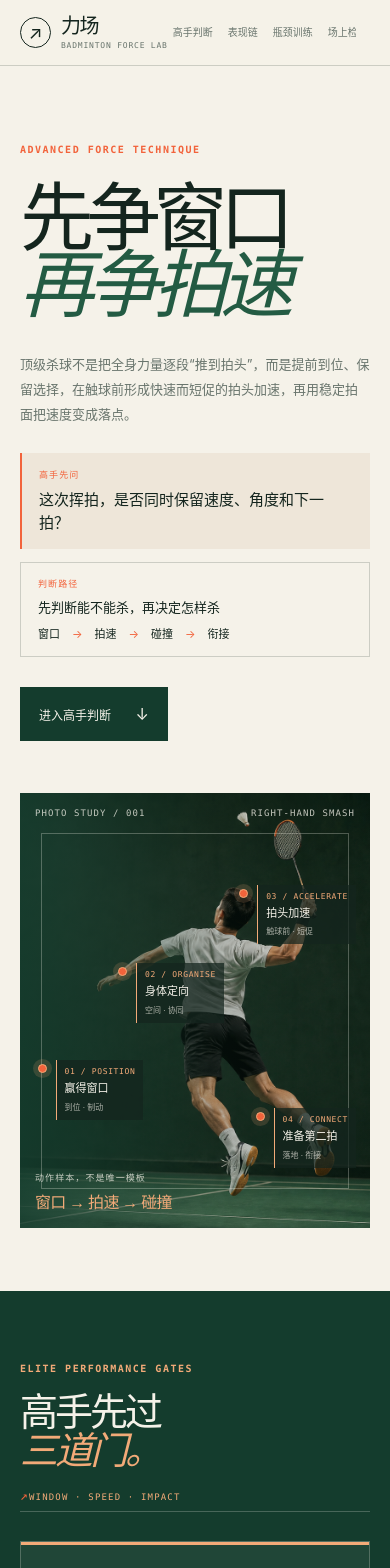
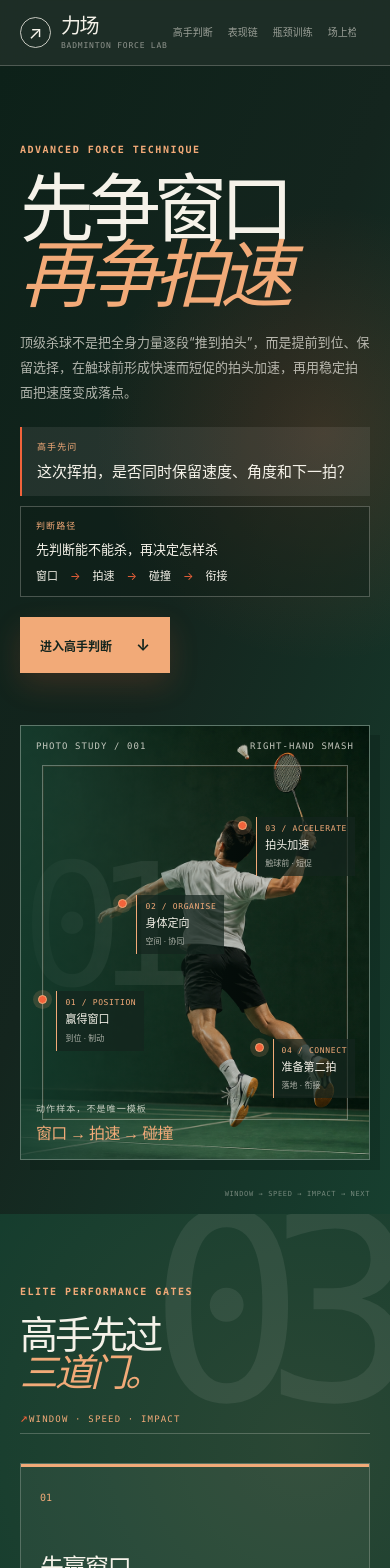
Before and after one commit to dr-birdkiwi/badminton-lab, a Next.js app: page / in a window 390 px wide. Shown: the top 1568 px of the page. Built offline with nearby package versions, Linux system fonts and the light colour scheme.

Commit message:
Reart direct the force lab visual system

```diff
--- a/app/globals.css
+++ b/app/globals.css
@@ -26,42 +26,47 @@ button { cursor: pointer; }
 button:focus-visible, a:focus-visible { outline: 2px solid var(--orange); outline-offset: 4px; }
 .force-site { min-height: 100vh; overflow: hidden; background: var(--paper); }
 
-.force-header { position: sticky; top: 0; z-index: 10; display: grid; grid-template-columns: 220px 1fr 150px; align-items: center; min-height: 76px; padding: 0 5vw; border-bottom: 1px solid var(--line); background: rgba(245, 242, 233, .97); }
-.force-brand { display: flex; align-items: center; gap: 10px; padding: 0; border: 0; color: var(--ink); background: transparent; text-align: left; }
+.force-header { position: sticky; top: 0; z-index: 10; display: grid; grid-template-columns: 220px 1fr 150px; align-items: center; min-height: 76px; padding: 0 5vw; border-bottom: 1px solid var(--white-line); background: rgba(20, 37, 30, .96); backdrop-filter: blur(16px); }
+.force-brand { display: flex; align-items: center; gap: 10px; padding: 0; border: 0; color: var(--paper); background: transparent; text-align: left; }
 .force-brand > span:last-child { display: flex; flex-direction: column; }
 .force-brand strong { font-size: 20px; line-height: 1; font-weight: 500; letter-spacing: -.08em; }
-.force-brand small { margin-top: 5px; color: var(--muted); font: 8px var(--mono); letter-spacing: .1em; }
-.force-mark { display: grid; place-items: center; width: 31px; height: 31px; border: 1px solid var(--ink); border-radius: 50%; font-size: 18px; }
+.force-brand small { margin-top: 5px; color: rgba(245, 242, 233, .52); font: 8px var(--mono); letter-spacing: .1em; }
+.force-mark { display: grid; place-items: center; width: 31px; height: 31px; border: 1px solid rgba(245, 242, 233, .78); border-radius: 50%; font-size: 18px; }
 .force-header nav { display: flex; justify-content: center; gap: clamp(20px, 3vw, 46px); }
-.force-header nav button { position: relative; display: inline-flex; align-items: center; min-height: 28px; padding: 0; border: 0; color: var(--muted); background: transparent; font-size: 12px; transition: color .2s ease; }
+.force-header nav button { position: relative; display: inline-flex; align-items: center; min-height: 28px; padding: 0; border: 0; color: rgba(245, 242, 233, .58); background: transparent; font-size: 12px; transition: color .2s ease; }
 .force-header nav button::after { content: ''; position: absolute; right: 0; bottom: -4px; left: 0; height: 2px; background: var(--orange); transform: scaleX(0); transform-origin: left; transition: transform .2s ease; }
 .force-header nav button:hover { color: var(--orange); }
-.force-header nav button.active { color: var(--ink); }
+.force-header nav button.active { color: var(--paper); }
 .force-header nav button.active::after { transform: scaleX(1); }
-.header-index { justify-self: end; color: var(--muted); font: 9px var(--mono); letter-spacing: .1em; }
+.header-index { justify-self: end; color: rgba(245, 242, 233, .58); font: 9px var(--mono); letter-spacing: .1em; }
 
 .force-section { scroll-margin-top: 82px; padding: 9vw 10vw; }
-.force-hero { display: grid; grid-template-columns: .85fr 1.15fr; gap: 7vw; padding-top: 9vw; padding-bottom: 8vw; }
+.force-hero { position: relative; display: grid; grid-template-columns: .78fr 1.22fr; gap: 4vw; min-height: calc(100svh - 76px); overflow: hidden; padding: 6vw 5vw 5vw; color: var(--paper); background: radial-gradient(circle at 83% 32%, rgba(242, 99, 59, .16), transparent 27%), linear-gradient(112deg, #0d2119 0%, var(--ink) 47%, #173f2f 100%); }
+.force-hero::before { content: 'FORCE / 01'; position: absolute; z-index: 0; top: 52%; left: 16px; color: rgba(245, 242, 233, .18); font: 9px var(--mono); letter-spacing: .22em; transform: rotate(-90deg); }
+.force-hero::after { content: 'WINDOW  →  SPEED  →  IMPACT  →  NEXT'; position: absolute; right: 5vw; bottom: 22px; color: rgba(245, 242, 233, .42); font: 8px var(--mono); letter-spacing: .16em; }
 .eyebrow, .section-label { color: var(--orange); font: 700 10px var(--mono); letter-spacing: .15em; text-transform: uppercase; }
-.hero-copy { align-self: center; max-width: 570px; }
-.hero-copy h1 { margin: 26px 0 0; font-size: clamp(65px, 8vw, 124px); font-weight: 400; line-height: .88; letter-spacing: -.1em; }
+.force-hero .eyebrow { color: var(--orange-soft); }
+.hero-copy { position: relative; z-index: 2; align-self: center; max-width: 570px; transform: translateY(-3vw); }
+.hero-copy h1 { margin: 18px 0 0; color: var(--paper); font-size: clamp(69px, 8.5vw, 132px); font-weight: 400; line-height: .86; letter-spacing: -.1em; }
 .hero-copy h1 em, h2 em { color: var(--forest-2); font-family: var(--serif); font-weight: 400; }
-.hero-copy > p { max-width: 485px; margin: 35px 0 27px; color: var(--muted); font-size: 14px; line-height: 1.9; }
-.hero-question { display: grid; gap: 8px; max-width: 455px; padding: 15px 17px; border-left: 2px solid var(--orange); background: #eee6d9; }
-.hero-question span, .hero-ramp > span { color: var(--orange); font: 9px var(--mono); letter-spacing: .12em; }
-.hero-question strong { font-size: 15px; font-weight: 400; line-height: 1.5; }
-.hero-ramp { display: grid; gap: 8px; max-width: 455px; margin-top: 13px; padding: 14px 17px; border: 1px solid var(--line); }
-.hero-ramp strong { font-size: 13px; font-weight: 400; }
-.hero-ramp div { display: flex; align-items: center; gap: 12px; color: var(--muted); font-size: 11px; }
-.hero-ramp b { color: var(--ink); font-weight: 500; }
+.force-hero .hero-copy h1 em { color: var(--orange-soft); }
+.hero-copy > p { max-width: 485px; margin: 24px 0 22px; color: rgba(245, 242, 233, .7); font-size: 14px; line-height: 1.9; }
+.hero-question { display: grid; gap: 8px; max-width: 455px; padding: 13px 15px; border-left: 2px solid var(--orange); background: rgba(245, 242, 233, .08); }
+.hero-question span, .hero-ramp > span { color: var(--orange-soft); font: 9px var(--mono); letter-spacing: .12em; }
+.hero-question strong { color: var(--paper); font-size: 15px; font-weight: 400; line-height: 1.5; }
+.hero-ramp { display: grid; gap: 8px; max-width: 455px; margin-top: 10px; padding: 12px 15px; border: 1px solid rgba(245, 242, 233, .25); background: rgba(10, 27, 20, .32); }
+.hero-ramp strong { color: var(--paper); font-size: 13px; font-weight: 400; }
+.hero-ramp div { display: flex; align-items: center; gap: 12px; color: rgba(245, 242, 233, .58); font-size: 11px; }
+.hero-ramp b { color: var(--paper); font-weight: 500; }
 .hero-ramp i { color: var(--orange); font-style: normal; }
-.dark-button { margin-top: 30px; padding: 15px 19px; border: 0; color: var(--paper); background: var(--forest); font-size: 12px; }
+.dark-button { margin-top: 20px; padding: 16px 20px; border: 0; color: var(--ink); background: var(--orange-soft); font-size: 12px; font-weight: 600; box-shadow: 0 12px 30px rgba(242, 99, 59, .16); }
 .dark-button span { margin-left: 21px; font-size: 16px; }
 
-.mechanics-plate { position: relative; min-height: 555px; overflow: hidden; padding: 21px; color: var(--paper); background: var(--forest); }
-.hero-visual img { position: absolute; inset: 0; width: 100%; height: 100%; object-fit: cover; object-position: 64% center; }
-.hero-visual::after { content: ''; position: absolute; inset: 10% 8%; border: 1px solid rgba(245, 242, 233, .28); pointer-events: none; }
-.hero-visual-shade { position: absolute; inset: 0; background: linear-gradient(90deg, rgba(20, 60, 45, .92) 0%, rgba(20, 60, 45, .44) 29%, rgba(20, 60, 45, .05) 70%); }
+.mechanics-plate { position: relative; z-index: 1; min-height: min(70vh, 700px); height: min(70vh, 700px); overflow: hidden; padding: 21px; color: var(--paper); border: 1px solid rgba(245, 242, 233, .32); box-shadow: 20px 20px 0 rgba(10, 27, 20, .32); background: var(--forest); }
+.hero-visual img { position: absolute; inset: 0; width: 100%; height: 100%; object-fit: cover; object-position: 64% center; filter: saturate(1.12) contrast(1.05); }
+.hero-visual::before { content: '01'; position: absolute; z-index: 1; top: 28%; left: 2%; color: rgba(245, 242, 233, .13); font: 280px/.72 var(--mono); letter-spacing: -.18em; mix-blend-mode: screen; pointer-events: none; }
+.hero-visual::after { content: ''; position: absolute; z-index: 2; inset: 8% 7%; border: 1px solid rgba(245, 242, 233, .34); box-shadow: inset 0 0 0 1px rgba(242, 99, 59, .08); pointer-events: none; }
+.hero-visual-shade { position: absolute; z-index: 2; inset: 0; background: radial-gradient(circle at 77% 25%, rgba(242, 99, 59, .34), transparent 17%), linear-gradient(90deg, rgba(20, 60, 45, .9) 0%, rgba(20, 60, 45, .38) 31%, rgba(20, 60, 45, .06) 73%); }
 .plate-meta, .plate-footer { position: relative; z-index: 2; display: flex; justify-content: space-between; color: rgba(245, 242, 233, .78); font: 9px var(--mono); letter-spacing: .12em; }
 .visual-label { position: absolute; z-index: 3; display: flex; align-items: start; gap: 9px; color: var(--paper); }
 .visual-label i { display: block; width: 9px; height: 9px; margin-top: 4px; border: 1px solid var(--orange-soft); border-radius: 50%; background: var(--orange); box-shadow: 0 0 0 5px rgba(242, 170, 120, .16); }
@@ -76,7 +81,9 @@ button:focus-visible, a:focus-visible { outline: 2px solid var(--orange); outlin
 .plate-footer { position: absolute; right: 21px; bottom: 20px; left: 21px; align-items: end; }
 .plate-footer strong { color: var(--orange-soft); font: 19px var(--serif); letter-spacing: -.04em; }
 
-.principles-section { color: var(--paper); background: var(--forest); }
+.principles-section { position: relative; overflow: hidden; color: var(--paper); background: radial-gradient(circle at 78% 12%, rgba(242, 170, 120, .1), transparent 24%), var(--forest); }
+.principles-section::before { content: '03'; position: absolute; top: -2vw; right: 3vw; color: rgba(245, 242, 233, .08); font: 260px/.8 var(--mono); letter-spacing: -.16em; pointer-events: none; }
+.principles-section > * { position: relative; z-index: 1; }
 .principles-section .section-label, .principles-section .section-index { color: var(--orange-soft); }
 .section-heading { display: flex; justify-content: space-between; align-items: end; gap: 30px; margin-bottom: 40px; }
 .section-heading h2 { margin: 15px 0 0; font-size: clamp(38px, 4.7vw, 68px); font-weight: 400; line-height: .98; letter-spacing: -.08em; }
@@ -108,7 +115,7 @@ button:focus-visible, a:focus-visible { outline: 2px solid var(--orange); outlin
 .shot-choice article h3 { margin: 45px 0 18px; color: var(--paper); font-size: 21px; font-weight: 400; letter-spacing: -.05em; }
 .shot-choice article p { display: grid; grid-template-columns: 42px 1fr; gap: 10px; margin: 10px 0 0; color: rgba(245, 242, 233, .65); font-size: 11px; line-height: 1.65; }
 
-.force-path-section { background: var(--paper); }
+.force-path-section { background-color: var(--paper); background-image: linear-gradient(rgba(20, 37, 30, .035) 1px, transparent 1px), linear-gradient(90deg, rgba(20, 37, 30, .035) 1px, transparent 1px); background-position: -1px -1px; background-size: 42px 42px; }
 .path-statement { display: grid; gap: 9px; max-width: 800px; margin: -14px 0 34px; padding: 16px 18px; border-left: 2px solid var(--orange); background: #eee6d9; }
 .path-statement span, .path-meta span, .path-reading-grid span { color: var(--orange); font: 9px var(--mono); letter-spacing: .1em; }
 .path-statement strong { font-size: 15px; font-weight: 400; line-height: 1.6; }
@@ -140,14 +147,16 @@ button:focus-visible, a:focus-visible { outline: 2px solid var(--orange); outlin
 .progress-meter { height: 4px; overflow: hidden; background: rgba(245, 242, 233, .18); }
 .progress-meter i { display: block; height: 100%; background: var(--orange-soft); }
 .path-progress small, .training-progress small { grid-column: 1 / -1; color: rgba(245, 242, 233, .6); font-size: 10px; line-height: 1.5; }
-.path-reading { min-height: 300px; padding: 29px; background: var(--paper-2); }
+.path-reading { min-height: 300px; padding: 29px; border-left: 3px solid var(--orange); background: rgba(232, 228, 215, .92); }
 .path-reading:focus-visible { outline: 2px solid var(--orange); outline-offset: 5px; }
 .path-reading h3 { max-width: 350px; margin: 20px 0 31px; font-size: clamp(28px, 3vw, 43px); font-weight: 400; line-height: 1; letter-spacing: -.08em; }
 .path-reading-grid { display: grid; gap: 18px; }
 .path-reading-grid > div { padding-top: 12px; border-top: 1px solid var(--line); }
 .path-reading-grid p { max-width: 360px; margin: 9px 0 0; color: var(--muted); font-size: 12px; line-height: 1.7; }
 
-.training-section { background: var(--paper-2); }
+.training-section { position: relative; overflow: hidden; background: #e6dfd0; }
+.training-section::before { content: '02'; position: absolute; top: 3vw; right: 4vw; color: rgba(20, 37, 30, .055); font: 220px/.8 var(--mono); letter-spacing: -.16em; pointer-events: none; }
+.training-section > * { position: relative; z-index: 1; }
 .training-statement { display: grid; gap: 9px; max-width: 820px; margin: -14px 0 34px; padding: 16px 18px; border-left: 2px solid var(--orange); background: #eee1d5; }
 .training-statement span, .training-meta span, .training-rules b { color: var(--orange); font: 9px var(--mono); letter-spacing: .1em; }
 .training-statement strong { font-size: 15px; font-weight: 400; line-height: 1.6; }
@@ -176,7 +185,7 @@ button:focus-visible, a:focus-visible { outline: 2px solid var(--orange); outlin
 .training-photo-caption { bottom: 15px; align-items: end; }
 .training-photo-caption b { color: var(--orange-soft); font: 9px var(--mono); letter-spacing: .1em; font-weight: 400; }
 .training-photo-caption strong { max-width: 280px; color: var(--paper); font: 19px var(--serif); font-weight: 400; line-height: 1.15; text-align: right; }
-.training-reading { min-height: 370px; padding: 29px; background: var(--paper); }
+.training-reading { min-height: 370px; padding: 29px; border-left: 3px solid var(--forest-2); background: rgba(245, 242, 233, .9); }
 .training-reading:focus-visible { outline: 2px solid var(--orange); outline-offset: 5px; }
 .training-reading h3 { max-width: 520px; margin: 20px 0 24px; font-size: clamp(28px, 3vw, 43px); font-weight: 400; line-height: 1; letter-spacing: -.08em; }
 .training-goal { max-width: 520px; margin-bottom: 23px; padding: 13px 15px; border-left: 2px solid var(--orange); background: #eee6d9; }
@@ -195,7 +204,7 @@ button:focus-visible, a:focus-visible { outline: 2px solid var(--orange); outlin
 .training-sources a { color: var(--muted); font-size: 11px; text-decoration: none; }
 .training-sources a:hover { color: var(--orange); }
 
-.lesson-section { background: var(--paper-2); }
+.lesson-section { background: var(--paper); }
 .lesson-intro { max-width: 620px; margin: -14px 0 38px; color: var(--muted); font-size: 13px; line-height: 1.8; }
 .phase-tabs { display: grid; grid-template-columns: repeat(4, 1fr); border-top: 1px solid var(--line); border-bottom: 1px solid var(--line); }
 .phase-tab { min-height: 87px; display: flex; flex-direction: column; justify-content: space-between; align-items: start; padding: 15px; border: 0; border-right: 1px solid var(--line); color: var(--muted); background: transparent; text-align: left; }
@@ -204,7 +213,7 @@ button:focus-visible, a:focus-visible { outline: 2px solid var(--orange); outlin
 .phase-tab strong { font-size: 15px; font-weight: 400; }
 .phase-tab.active { color: var(--paper); background: var(--forest); }
 .phase-tab.active span { color: var(--orange-soft); }
-.phase-reading { display: grid; grid-template-columns: 1.05fr .95fr; min-height: 420px; border-bottom: 1px solid var(--line); }
+.phase-reading { display: grid; grid-template-columns: 1.05fr .95fr; min-height: 420px; border-top: 3px solid var(--forest); border-bottom: 1px solid var(--line); }
 .phase-reading:focus-visible { outline: 2px solid var(--orange); outline-offset: 5px; }
 .phase-main { padding: 49px 6vw 40px 0; }
 .phase-status { display: flex; align-items: center; gap: 12px; margin-bottom: 27px; }
@@ -269,10 +278,14 @@ button:focus-visible, a:focus-visible { outline: 2px solid var(--orange); outlin
   .force-header nav button { font-size: 10px; white-space: nowrap; }
   .header-index { display: none; }
   .force-section { padding: 63px 20px; }
-  .force-hero { display: block; padding-top: 69px; }
+  .force-hero { display: block; min-height: auto; padding-top: 69px; padding-bottom: 54px; }
+  .force-hero::before { display: none; }
+  .force-hero::after { right: 20px; bottom: 16px; font-size: 7px; letter-spacing: .09em; }
+  .hero-copy { transform: none; }
   .hero-copy h1 { font-size: clamp(63px, 19vw, 94px); }
   .hero-copy > p { font-size: 13px; }
-  .mechanics-plate { min-height: 435px; margin-top: 52px; padding: 15px; }
+  .mechanics-plate { min-height: 435px; height: 435px; margin-top: 52px; padding: 15px; box-shadow: 10px 10px 0 rgba(10, 27, 20, .28); }
+  .hero-visual::before { top: 32%; left: 0; font-size: 170px; }
   .hero-visual img { object-position: 63% center; }
   .hero-visual::after { inset: 9% 6%; }
   .hero-visual-shade { background: linear-gradient(90deg, rgba(20, 60, 45, .88) 0%, rgba(20, 60, 45, .22) 55%, rgba(20, 60, 45, .05) 100%); }
```
